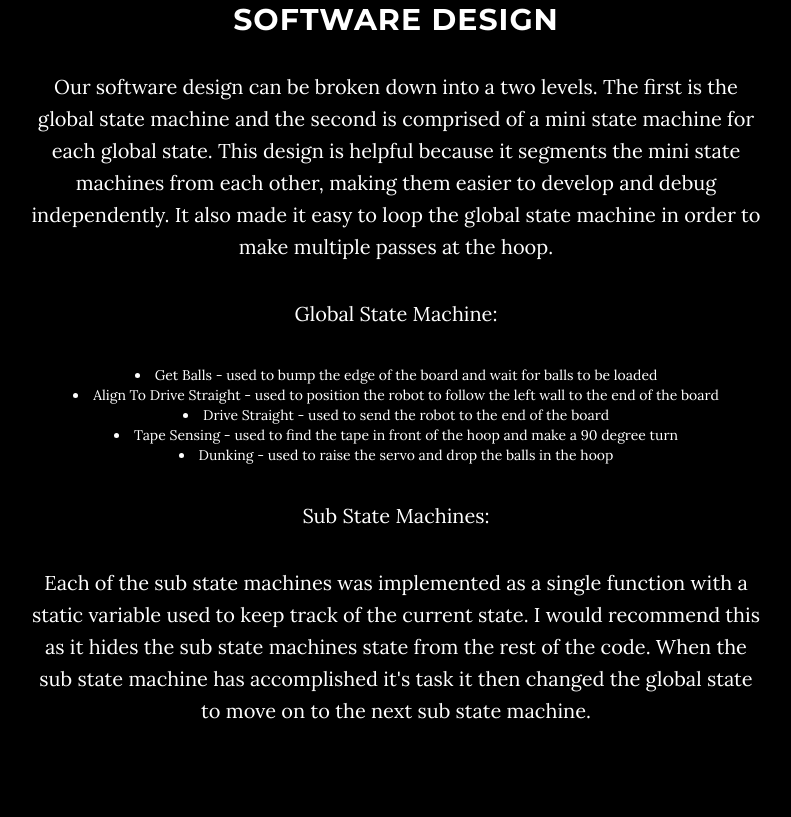
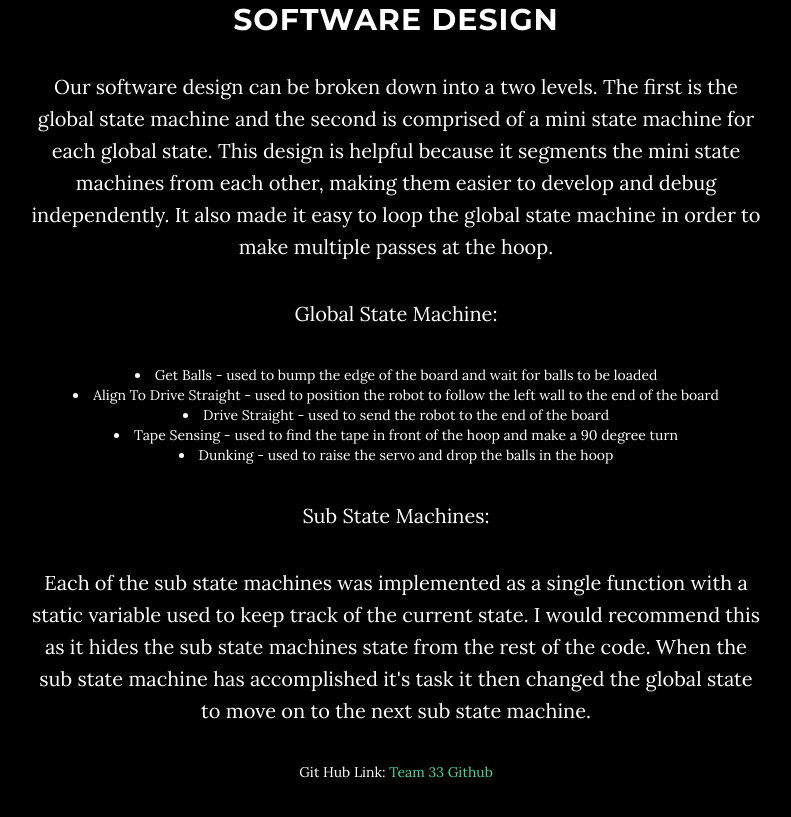
Before and after one commit to durfeeke1/team33ME210Project, a plain HTML site: page Report/index.html in a window 1280 px wide. Shown: the part 7424-8241 px from the top of the page, without its empty margins (244-1035 px from the left). Drawn offline with Linux system fonts and the light colour scheme; some packages are replaced by stand-ins of ours.

Commit message:
added link to github

```diff
--- a/Report/index.html
+++ b/Report/index.html
@@ -216,6 +216,9 @@
                      	   the sub state machine has accomplished it's task it then changed the global state to move on to the next sub state machine.
                      	</p>
                 	</p>
+                	</p>
+                		Git Hub Link: <a href ="https://github.com/durfeeke1/team33ME210Project/">Team 33 Github </a>
+                	</p>
                 </div>
             </div>
         </div>
```
